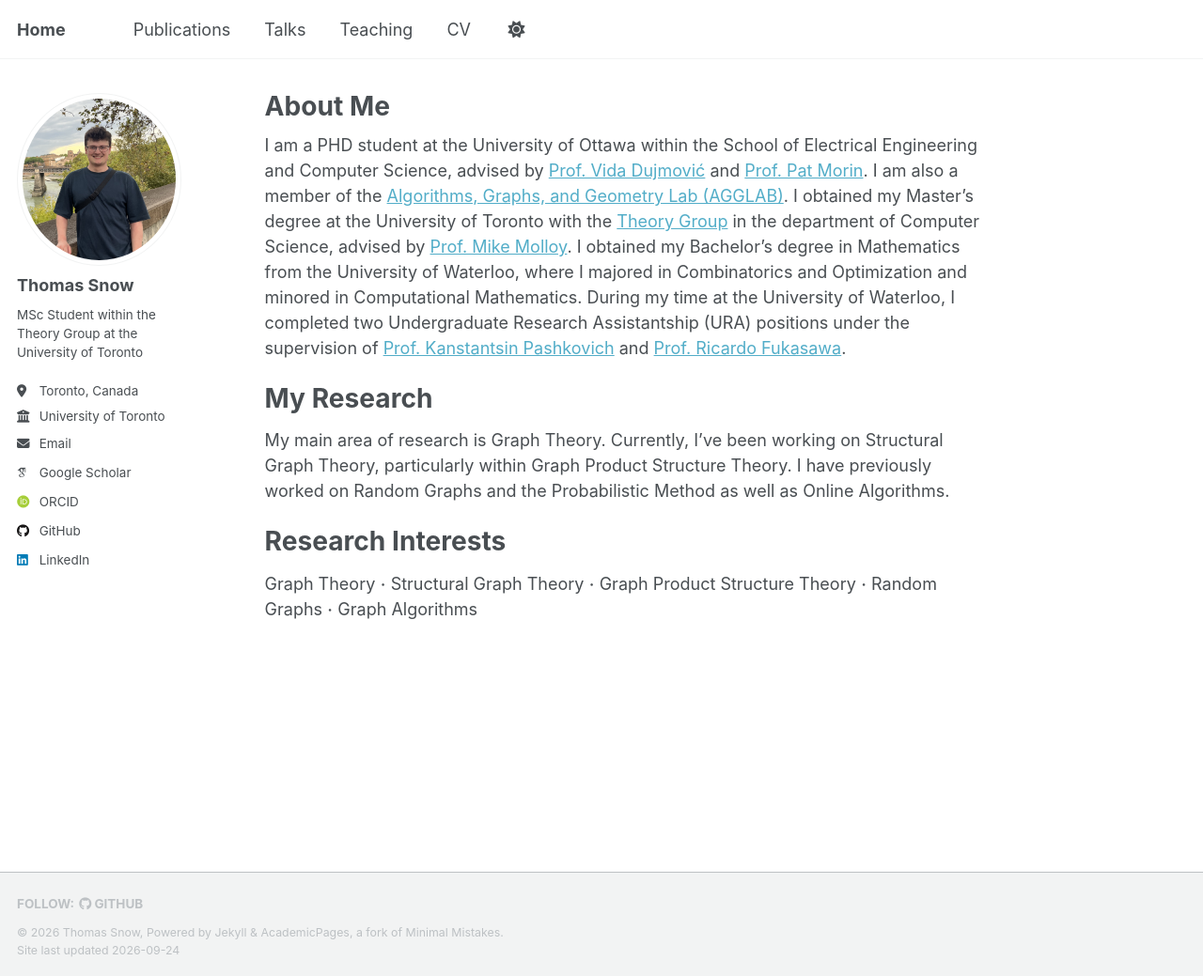
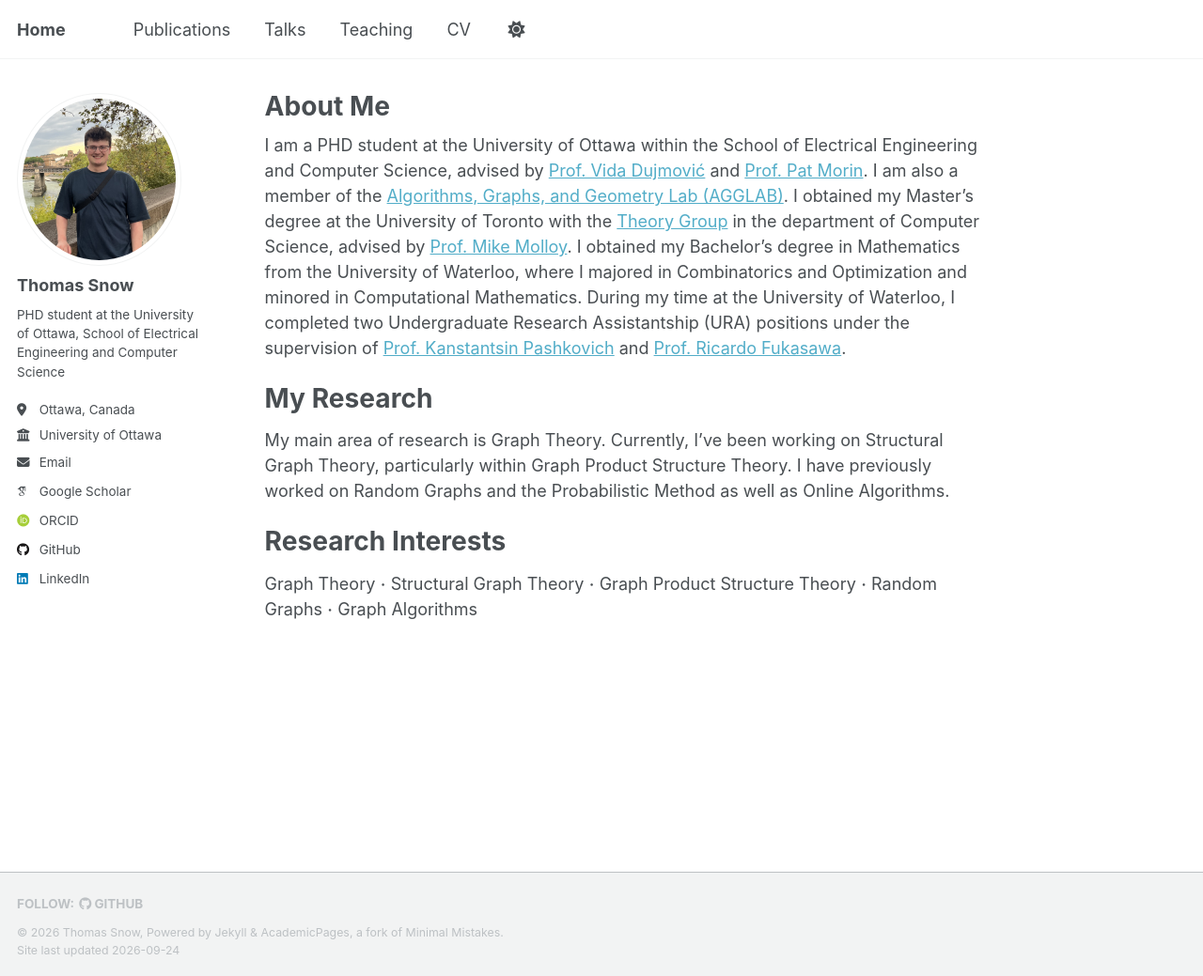
Before and after one commit to tsnowh/tsnowh.github.io, a Jekyll site: the page built from _pages/about.md, in a window 1280 px wide and 1039 px high. Shown: the whole window at 94% size. Built offline with Jekyll 4.4.1, drawn with Linux system fonts in a browser that asks for light colours; some web fonts are replaced; a script that is not in the unit is left out.

Commit message:
Update personal information in _config.yml

```diff
--- a/_config.yml
+++ b/_config.yml
@@ -26,11 +26,11 @@ author:
   avatar           : "profile_pic.jpg"
   name             : "Thomas Snow"
   pronouns         : # example: "she/her"
-  bio              : "MSc Student within the Theory Group at the University of Toronto"
-  location         : "Toronto, Canada"
-  employer         : "University of Toronto"
+  bio              : "PHD student at the University of Ottawa, School of Electrical Engineering and Computer Science"
+  location         : "Ottawa, Canada"
+  employer         : "University of Ottawa"
   uri              : # URL
-  email            : "tsnow@cs.toronto.edu"
+  email            : "tsnow042@uottawa.ca"
 
   # Academic websites
   academia         : # URL
```
